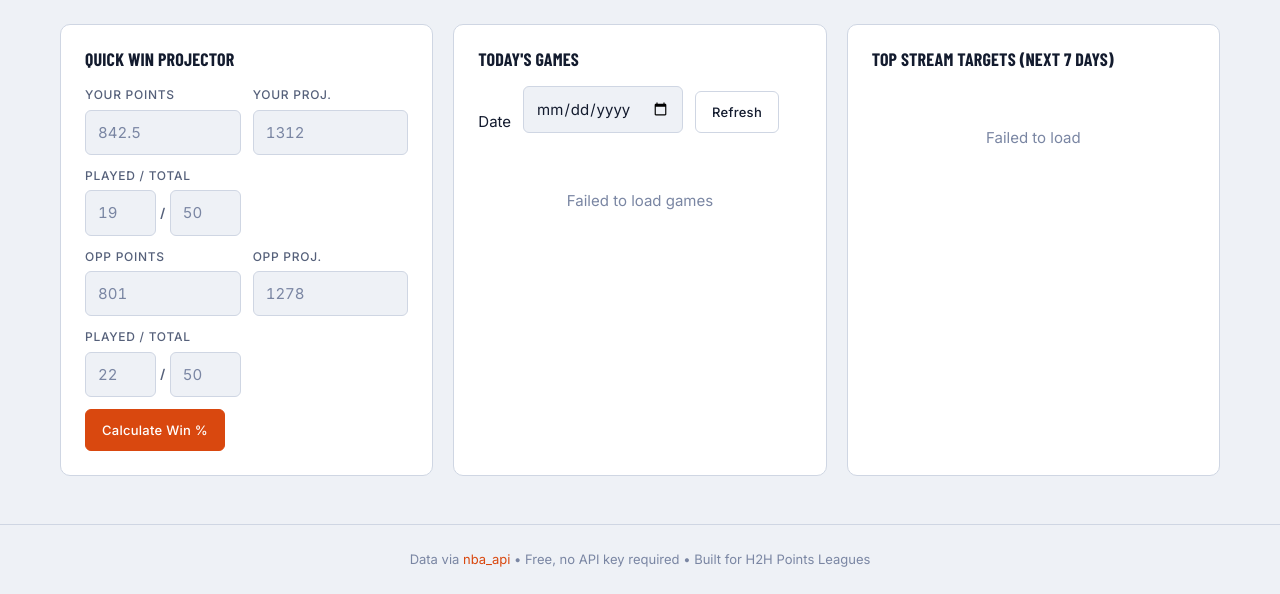
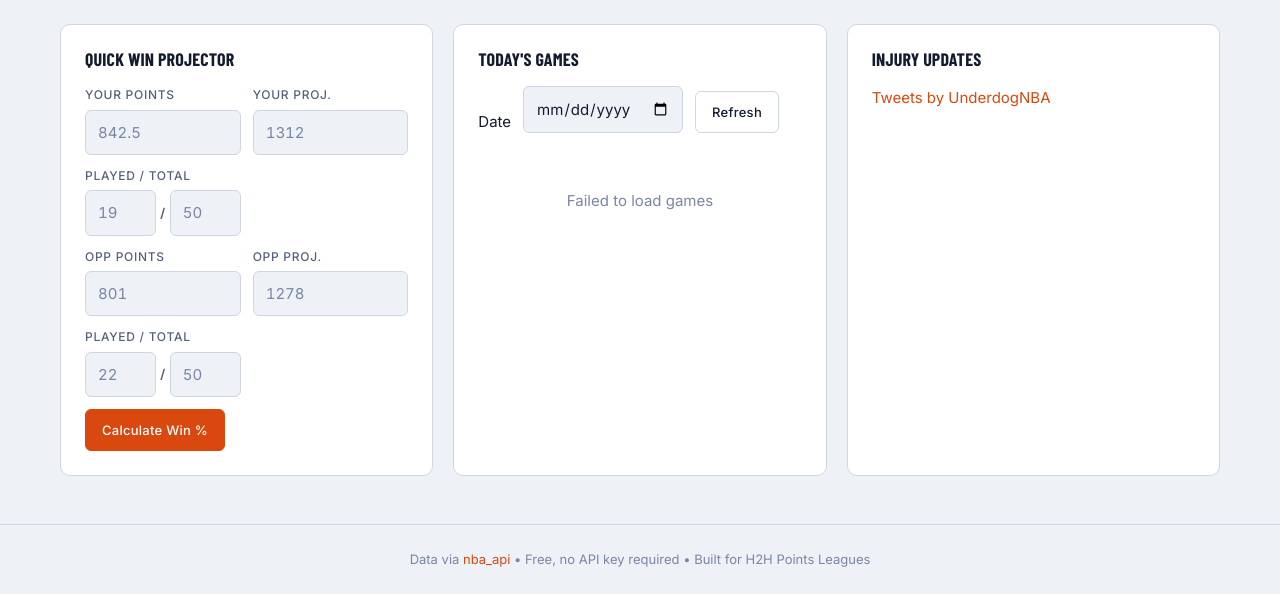
Before and after one commit to gurkamal04-him/fantasycommandcenter, a Python web app: template templates/index.html in a window 1280 px wide. Shown: the part 228-822 px from the top of the page. Run offline with Jinja, Linux system fonts and the light colour scheme; the template is opened without the code that fills it, so the values that code supplies are empty; some libraries are stand-ins or nearby versions.

Commit message:
Version 3
Uploaded some fixed files

```diff
--- a/app.py
+++ b/app.py
@@ -7,6 +7,7 @@ import os
 import json
 import math
 import time
+import os
 import unicodedata
 from datetime import datetime, date, timedelta
 from functools import lru_cache
--- a/templates/index.html
+++ b/templates/index.html
@@ -62,10 +62,11 @@
       <div id="scoreboard-games" class="scoreboard-list">Loading…</div>
     </section>
 
-    <!-- Top Streamers -->
-    <section class="panel hub-card" id="top-streamers">
-      <h2>Top Stream Targets (Next 7 Days)</h2>
-      <div id="streamer-list" class="streamer-list">Loading…</div>
+    <!-- Injury Tab -->
+    <section class="panel hub-card" id="injury">
+      <h2>Injury Updates</h2>
+      <a class="twitter-timeline" data-theme="dark" href="https://twitter.com/UnderdogNBA?ref_src=twsrc%5Etfw">Tweets by UnderdogNBA</a>
+      <script async src="https://platform.twitter.com/widgets.js" charset="utf-8"></script>
     </section>
   </div>
 </section>
```
